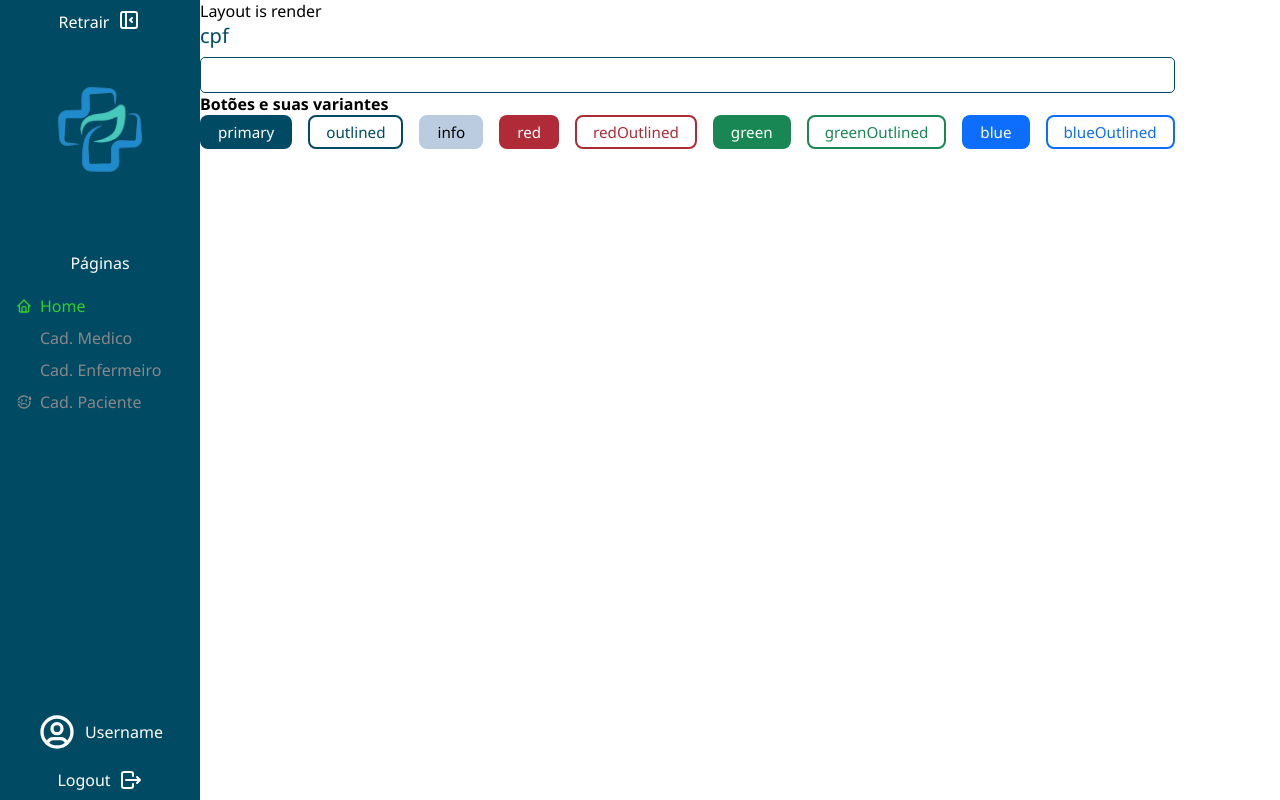
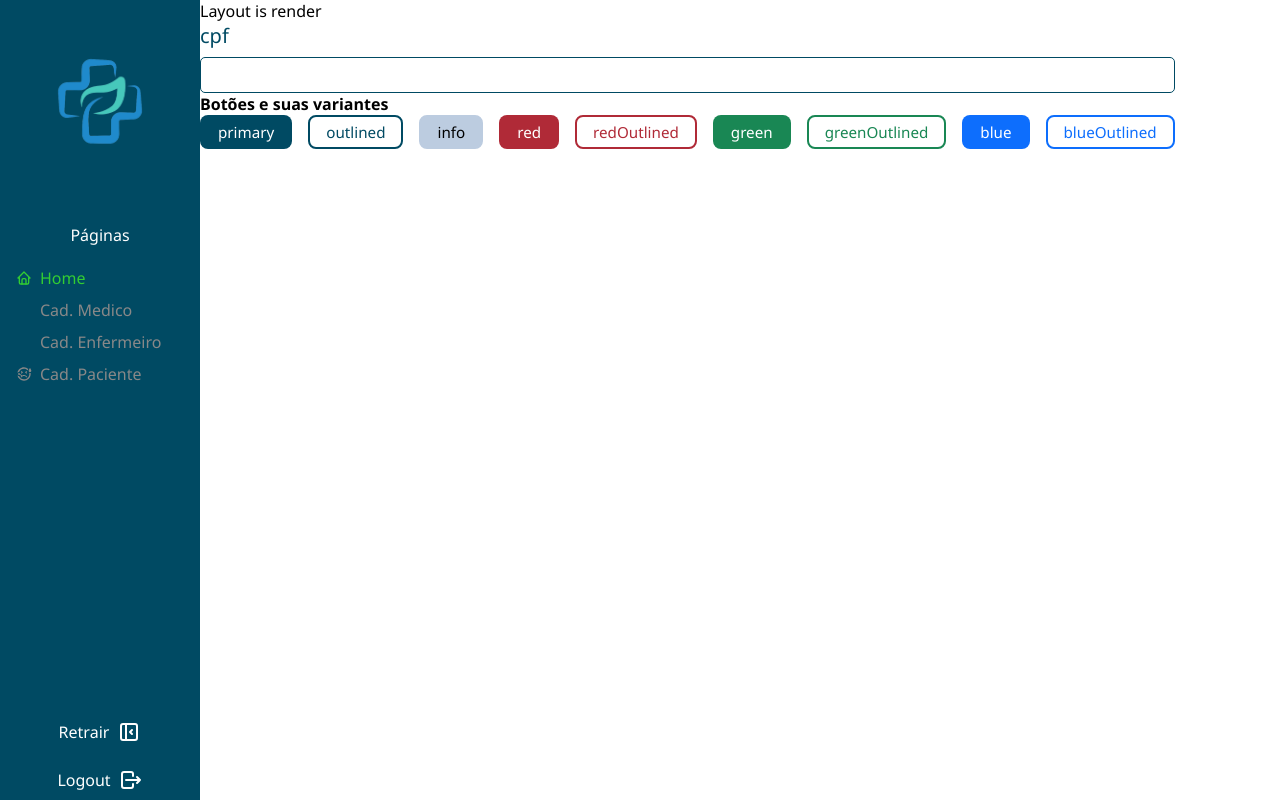
Before and after one commit to FullStack-Trindade/M3P-FrontEnd-Squad2, a React (Vite) app: page / in a window 1280 px wide. Built offline with nearby package versions, Linux system fonts and the light colour scheme; some icons are missing.

Commit message:
alterações de layout

```diff
--- a/src/components/Sidebar/Sidebar.component.jsx
+++ b/src/components/Sidebar/Sidebar.component.jsx
@@ -17,7 +17,6 @@ import { MdOutlineSick } from "react-icons/md"
 // Imagem de Logo
 import logoP from "../../assets/images/logoG.png"
 
-
 export default function SidebarComponent() {
 	// CONTEXTS
 	const { showSidebar, setShowSidebar } = useContext(SidebarContext)
@@ -29,13 +28,13 @@ export default function SidebarComponent() {
 	useEffect(() => {
 		switch (location.pathname) {
 			case "/":
-				document.getElementById('home').checked = true
-				break;
+				document.getElementById("home").checked = true
+				break
 			default:
-				console.log('Pagina diferente de /')
-				break;
+				console.log("Pagina diferente de /")
+				break
 		}
-	},[location])
+	}, [location])
 
 	// FUNCTIONS
 	const logout = async () => {
@@ -52,19 +51,11 @@ export default function SidebarComponent() {
 	return (
 		<Styled.Sidebar show={showSidebar} $isOpened={showSidebar}>
 			<Styled.Header>
-				<Styled.TooltipContainer>
-					<span className={showSidebar ? "" : "tooltiptext"}>
-						{showSidebar ? "Retrair" : "Expandir"}
-					</span>
-					<button onClick={() => setShowSidebar(!showSidebar)} >
-						{showSidebar ? (
-							<TbLayoutSidebarLeftCollapse size={"1.5rem"} />
-						) : (
-							<TbLayoutSidebarLeftExpand size={"1.5rem"} />
-						)}
-					</button>
-				</Styled.TooltipContainer>
-				<img src={logoP} width={showSidebar ? '120px' : '50px'}  style={{margin: '2rem 0'}}/>
+				<img
+					src={logoP}
+					width={showSidebar ? "120px" : "50px"}
+					style={{ margin: "2rem 0" }}
+				/>
 			</Styled.Header>
 			<Styled.Body>
 				<Styled.ListGroup>
@@ -116,22 +107,27 @@ export default function SidebarComponent() {
 			</Styled.Body>
 			<Styled.Footer>
 				<Styled.TooltipContainer
-					$isOpened={showSidebar}
-					style={{ marginBottom: "1rem" }}
+					onClick={() => setShowSidebar(!showSidebar)}
 				>
-					<TbUserCircle size={"2.5rem"} />
-					<span className={showSidebar ? "" : "tooltiptext"}>
-						Username
-					</span>
+					<Styled.SidebarBtn>
+						<span className={showSidebar ? "" : "tooltiptext"}>
+							{showSidebar ? "Retrair" : "Expandir"}
+						</span>
+						{showSidebar ? (
+							<TbLayoutSidebarLeftCollapse size={"1.5rem"} />
+						) : (
+							<TbLayoutSidebarLeftExpand size={"1.5rem"} />
+						)}
+					</Styled.SidebarBtn>
 				</Styled.TooltipContainer>
 
 				<Styled.TooltipContainer onClick={logout} $isOpened={showSidebar}>
-					<Styled.LogoutBtn>
+					<Styled.SidebarBtn>
 						<span className={showSidebar ? "" : "tooltiptext"}>
 							Logout
 						</span>
 						<TbLogout size={"1.5rem"} />
-					</Styled.LogoutBtn>
+					</Styled.SidebarBtn>
 				</Styled.TooltipContainer>
 			</Styled.Footer>
 		</Styled.Sidebar>
--- a/src/components/Sidebar/sidebar.style.jsx
+++ b/src/components/Sidebar/sidebar.style.jsx
@@ -20,17 +20,6 @@ export const Header = styled.div`
 	/* align-content: center; */
 	align-items: center;
 	justify-content: center;
-
-	button {
-		padding: 0;
-		background-color: transparent;
-		border: 0;
-		color: #fefefe;
-
-		&:hover {
-			cursor: pointer;
-		}
-	}
 `
 
 export const TooltipContainer = styled.div`
@@ -173,7 +162,8 @@ export const Footer = styled.div`
 	display: flex;
 	flex-direction: column;
 	align-items: center;
-	/* justify-content: flex-end; */
+	gap: 1.5rem;
+
 `
 
 export const UserContainer = styled.div`
@@ -186,7 +176,7 @@ export const UserContainer = styled.div`
 	padding: 0.5rem;
 `
 
-export const LogoutBtn = styled.button`
+export const SidebarBtn = styled.button`
 	align-self: ${({ $isOpened }) => {
 		return $isOpened ? "flex-end" : "center"
 	}};
```
